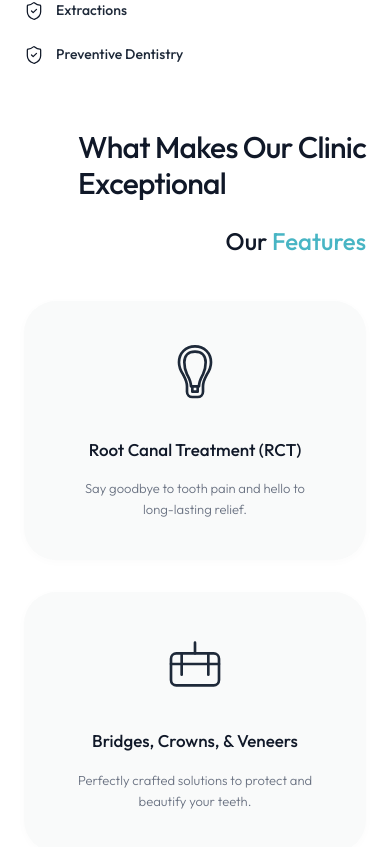
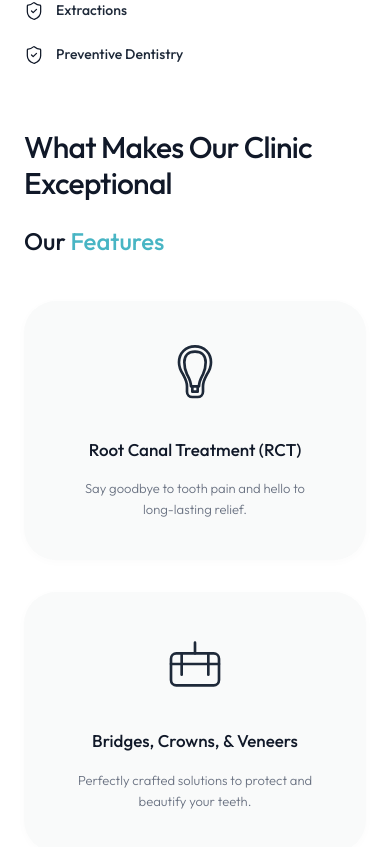
Before and after one commit to baluniprajwal/DentalCare, a Next.js app: page / in a window 390 px wide. Shown: the part 3656-4503 px from the top of the page. Built offline with nearby package versions, Linux system fonts and the light colour scheme.

Commit message:
fixed mobile headings

```diff
--- a/components/ClinicLocation.tsx
+++ b/components/ClinicLocation.tsx
@@ -6,8 +6,8 @@ import { MapPin, Phone, Mail, Clock } from 'lucide-react';
 export default function ClinicLocation() {
   return (
     <section id="location" className="scroll-mt-32 px-6 md:px-16 py-8 md:py-16 max-w-[1400px] mx-auto border-t border-gray-100">
-      <div className="flex flex-col md:flex-row justify-between items-end gap-6 mb-10">
-        <h2 className="text-3xl md:text-4xl lg:text-[2.5rem] font-display font-medium text-gray-900 leading-[1.2] tracking-tight">
+      <div className="flex flex-col md:flex-row justify-between items-start md:items-end gap-6 mb-10">
+        <h2 className="text-3xl md:text-4xl lg:text-[2.5rem] font-display font-medium text-gray-900 leading-[1.2] tracking-tight text-left">
           Visit Our <br/><span className="text-[#48b5c4]">Clinic</span>
         </h2>
 
@@ -15,7 +15,7 @@ export default function ClinicLocation() {
            <div className="w-full border-t border-gray-100"></div>
         </div>
 
-        <h3 className="text-2xl md:text-[1.75rem] font-display font-medium text-gray-900 shrink-0 pb-1 text-right">
+        <h3 className="text-2xl md:text-[1.75rem] font-display font-medium text-gray-900 shrink-0 pb-1 text-left md:text-right">
           Conveniently located in <br/><span className="text-[#48b5c4]">Wakad, Pune</span>
         </h3>
       </div>
--- a/components/DetailedServices.tsx
+++ b/components/DetailedServices.tsx
@@ -291,8 +291,8 @@ export default function DetailedServices() {
   return (
     <>
       <section className="px-6 md:px-16 py-8 md:py-16 max-w-[1400px] mx-auto border-t border-gray-100 relative">
-        <div className="flex flex-col md:flex-row justify-between items-end gap-6 mb-10">
-          <h2 className="text-3xl md:text-4xl lg:text-[2.5rem] font-display font-medium text-gray-900 leading-[1.2] tracking-tight">
+        <div className="flex flex-col md:flex-row justify-between items-start md:items-end gap-6 mb-10">
+          <h2 className="text-3xl md:text-4xl lg:text-[2.5rem] font-display font-medium text-gray-900 leading-[1.2] tracking-tight text-left">
             Our Detailed <br/><span className="text-[#48b5c4]">Services</span>
           </h2>
 
--- a/components/Features.tsx
+++ b/components/Features.tsx
@@ -74,8 +74,8 @@ export default function Features() {
 
   return (
     <section id="benefits" ref={containerRef} className="scroll-mt-32 px-6 md:px-16 py-8 md:py-16 max-w-[1400px] mx-auto">
-      <div className="flex flex-col md:flex-row justify-between items-end gap-6 mb-10 feature-heading">
-        <h2 className="text-3xl md:text-4xl lg:text-[2.5rem] font-display font-medium text-gray-900 leading-[1.2] tracking-tight max-w-sm">
+      <div className="flex flex-col md:flex-row justify-between items-start md:items-end gap-6 mb-10 feature-heading">
+        <h2 className="text-3xl md:text-4xl lg:text-[2.5rem] font-display font-medium text-gray-900 leading-[1.2] tracking-tight max-w-sm text-left">
           What Makes Our Clinic <br/>Exceptional
         </h2>
 
@@ -83,7 +83,7 @@ export default function Features() {
            <div className="w-full border-t border-gray-100"></div>
         </div>
 
-        <h3 className="text-2xl md:text-[1.75rem] font-display font-medium text-gray-900 shrink-0 pb-1">
+        <h3 className="text-2xl md:text-[1.75rem] font-display font-medium text-gray-900 shrink-0 pb-1 text-left">
           Our <span className="text-[#48b5c4]">Features</span>
         </h3>
       </div>
```
